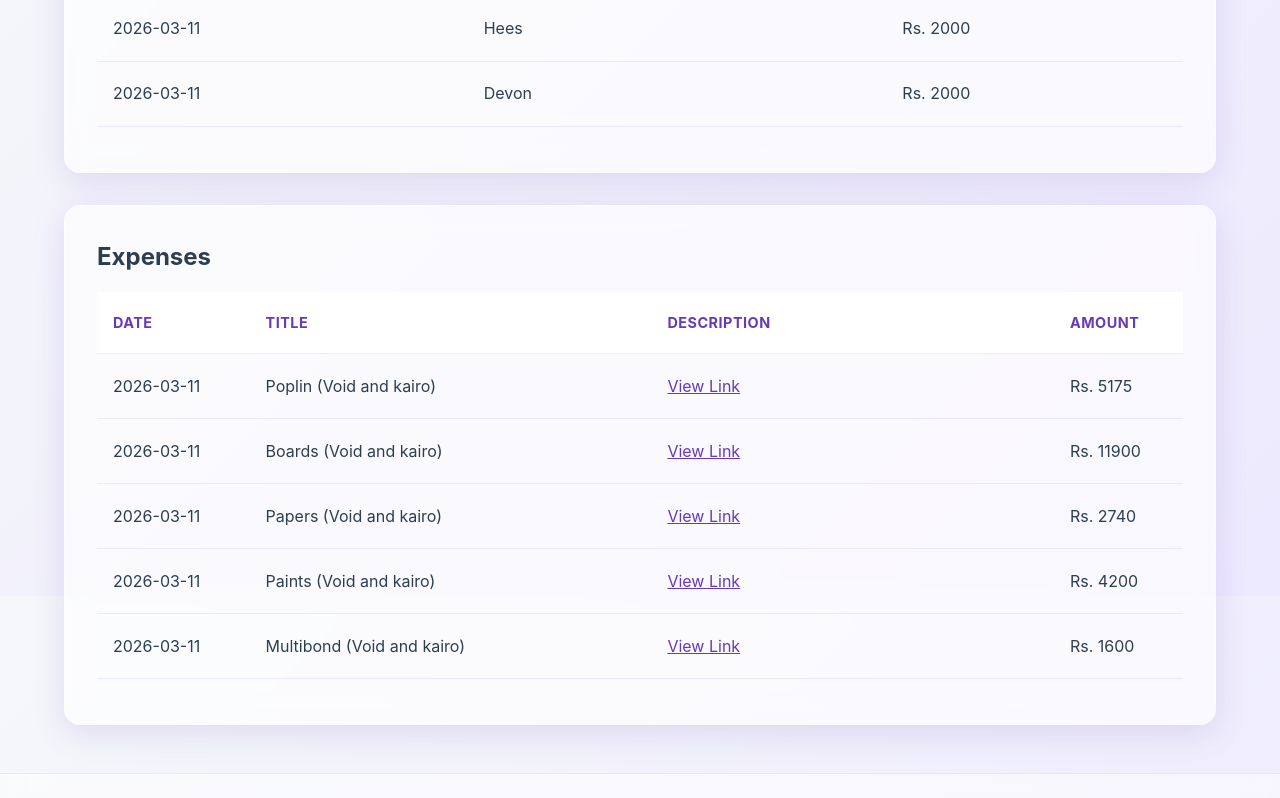
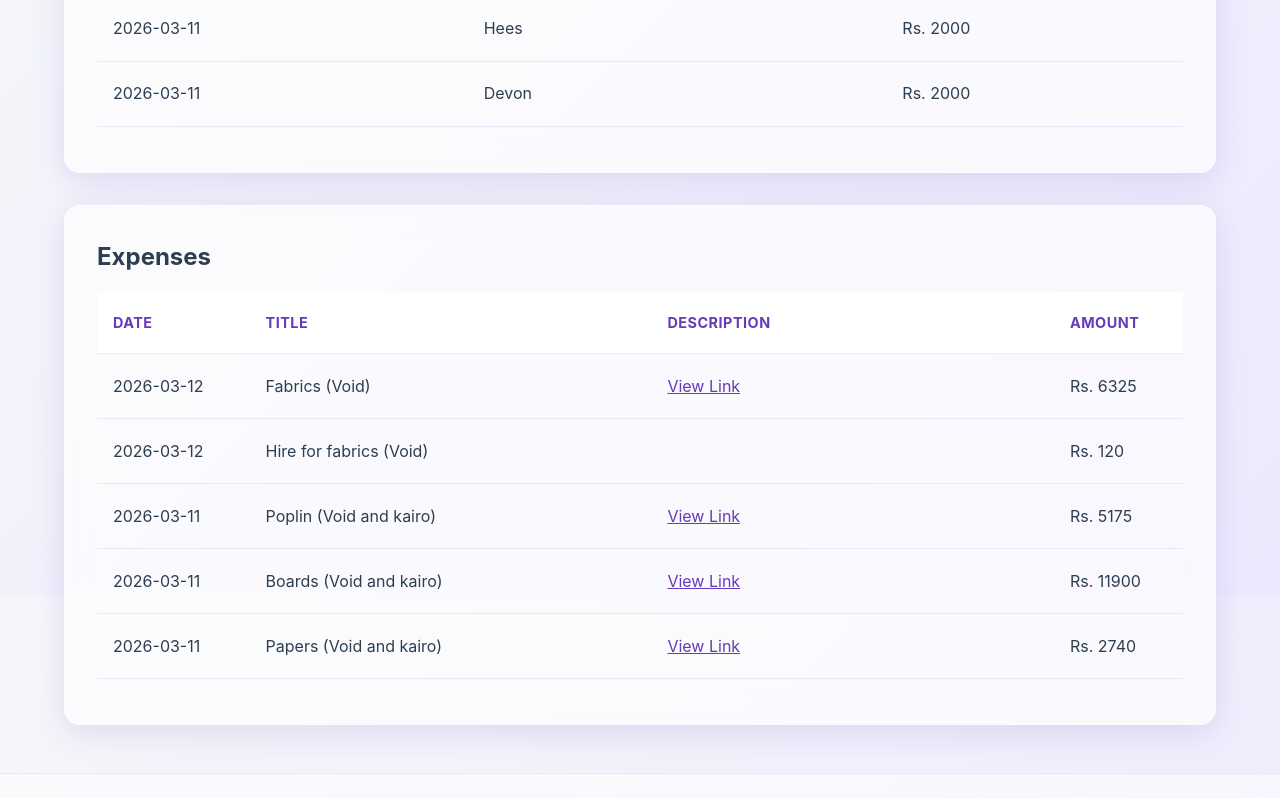
Before and after one commit to DArkSHADOW110/fund_collection, a plain HTML site: page index.html in a window 1280 px wide. Shown: the part 1004-1802 px from the top of the page. Drawn offline with Linux system fonts and the light colour scheme.

Commit message:
Update index.html

```diff
--- a/index.html
+++ b/index.html
@@ -1532,6 +1532,20 @@
     "amount": 1220,
     "date": "2026-03-11",
     "description": "https://drive.google.com/file/d/1EdcFRWp0vjm203_0dOLuOXVnYnV6b-6K/view?usp=sharing"
+  },
+  {
+    "id": "EXP5BF59D75",
+    "title": "Fabrics (Void)",
+    "amount": 6325,
+    "date": "2026-03-12",
+    "description": "https://drive.google.com/file/d/1mwDsn-zD5Y45m6z9H5FKwiJsBTZMtKrs/view?usp=sharing"
+  },
+  {
+    "id": "EXPCFDB063A",
+    "title": "Hire for fabrics (Void)",
+    "amount": 120,
+    "date": "2026-03-12",
+    "description": ""
   }
 ];
 
```
